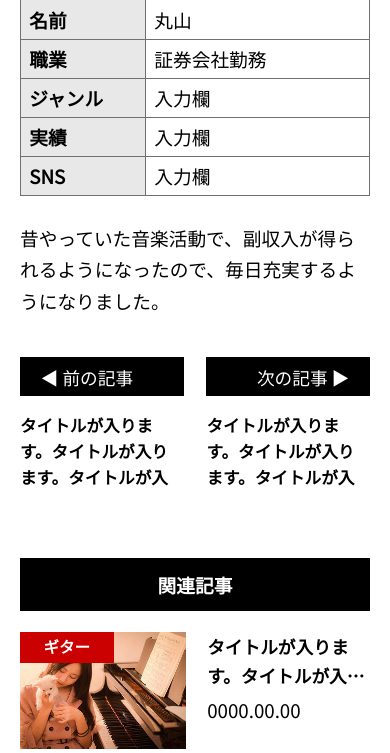
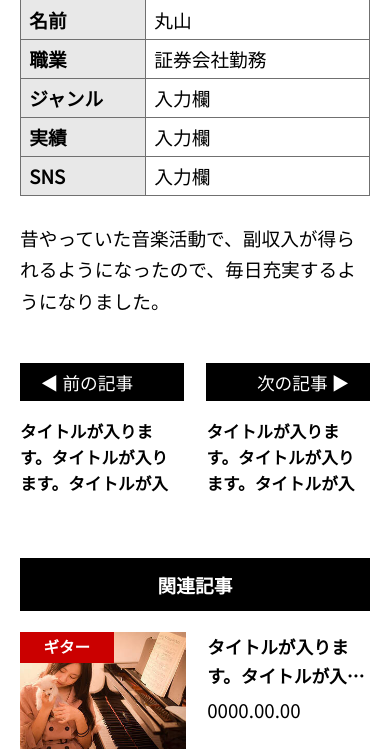
Before and after one commit to taichioonuki/yuuuulec-musicschool, a PHP site: page /result_details.html in a window 390 px wide. Shown: the part 541-1294 px from the top of the page. Run offline with PHP 8.4, Linux system fonts and the light colour scheme.

Commit message:
ブログ詳細　構造変更　余白修正

```diff
--- a/css/style.css
+++ b/css/style.css
@@ -2672,7 +2672,7 @@ data {
 }
 
 .result-details {
-  padding: 7rem 0 6rem;
+  padding: 7rem 0 10rem;
 }
 .result-details data {
   font-size: 1.7rem;
@@ -2681,7 +2681,7 @@ data {
 }
 @media (max-width: 767px) {
   .result-details {
-    padding: 5rem 0 4rem;
+    padding: 5rem 0 6rem;
   }
 }
 
@@ -2861,12 +2861,12 @@ data {
 
 .result-details__prev-next {
   gap: 19.8rem;
-  padding-bottom: 10rem;
+  margin-top: 6.5rem;
 }
 @media (max-width: 767px) {
   .result-details__prev-next {
     gap: 2.2rem;
-    padding-bottom: 6.5rem;
+    margin-top: 4.5rem;
   }
 }
 
--- a/result_details.html
+++ b/result_details.html
@@ -128,10 +128,8 @@
               昔やっていた音楽活動で、副収入が得られるようになったので、毎日充実するようになりました。
             </p>
           </div>
-        </div>
-    </section>
 
-    <div class="inner">
+
       <nav class="c-prev-next result-details__prev-next">
         <div class="c-prev">
           <a href="./result_details.html">
@@ -155,9 +153,9 @@
               <p>タイトルが入ります。タイトルが入ります。タイトルが入</p>
             </div>
           </a>
-        </div>
       </nav>
     </div>
+  </section>
 
     <aside class="related">
       <div class="inner">
--- a/scss/object/project/_result-details.scss
+++ b/scss/object/project/_result-details.scss
@@ -2,7 +2,7 @@
 @use "../component/component" as *;
 
 .result-details {
-    padding: 7rem 0 6rem;
+    padding: 7rem 0 10rem;
 
     data {
         font-size: 1.7rem;
@@ -11,7 +11,7 @@
     }
 
     @include sp {
-        padding: 5rem 0 4rem;
+        padding: 5rem 0 6rem;
     }
 }
 
@@ -175,10 +175,10 @@
 
 .result-details__prev-next {
     gap: 19.8rem;
-    padding-bottom: 10rem;
+    margin-top: 6.5rem;
 
     @include sp {
         gap: 2.2rem;
-        padding-bottom: 6.5rem;
+        margin-top: 4.5rem;
     }
 }
```
Also changed, not shown: css/style.min.css, 2 other files.
